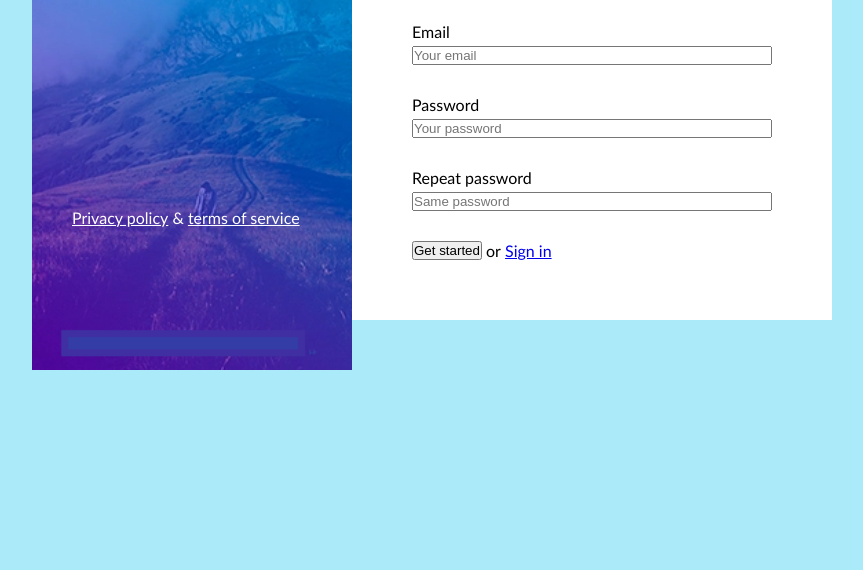
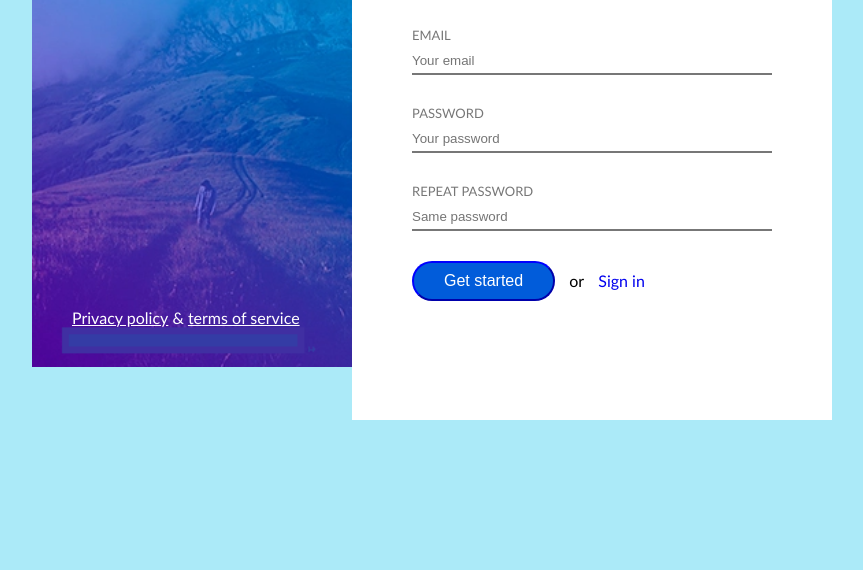
Before and after one commit to julijajarmale/14-Signup, a website: page index.html in a window 1280 px wide. Shown: the part 230-800 px from the top of the page, without its empty margins (208-1071 px from the left). Drawn offline with Linux system fonts and the light colour scheme.

Commit message:
button css

```diff
--- a/css/button.css
+++ b/css/button.css
@@ -0,0 +1,16 @@
+.btn{
+    font-size: 16px;
+    line-height: 20px;
+    padding:8px;
+    padding-left: 30px;
+    padding-right: 30px;
+    border-radius: 20px;
+    border-color: #00f;
+    background-color: #015cda;
+    color: #fff;
+    cursor:pointer
+
+}
+.btn:hover{
+    background-color: #36f;
+}
--- a/css/form.css
+++ b/css/form.css
@@ -6,6 +6,7 @@
     width:100%;
     margin-bottom:30px;
     }
+
 
     .form > .form-row:last-of-type {
     width:100%;
@@ -16,9 +17,32 @@
     width:100%;
     margin-bottom:5px;
     display: inline-block;
+    font-size: 13px;
+    text-transform: uppercase;
+    color: #777;
+
     }
 
 
     .form > .form-row > .input {
     width:100%;
+    border:none;
+    border-bottom: 2px solid #777;
+    padding-top: 5px;
+    padding-bottom:5px;
+
     }
+.form span{
+    line-height: 40px;
+    margin-left: 10px;
+    margin-right: 10px;
+}
+
+.form a{
+    line-height: 40px;
+    text-decoration: none;
+}
+
+.form sa:hover{
+    text-decoration: underline;
+}
--- a/css/main.css
+++ b/css/main.css
@@ -25,20 +25,18 @@ margin-top: 100px;
     background-color: #008fae;
     background-image: url(../img/hill.png);
     color:#fff;
-    height: 500px;
     background-repeat: no-repeat;
     background-position: center;
     background-size: cover;
 
+}
 
-
-}
 .main-title{
 width: 100%;
 color:#fff;
 font-size: 40px;
 font-weight: normal;
-margin-bottom: 250px;
+margin-bottom: 350px;
 }
 
 .bottom-links{
@@ -51,6 +49,7 @@ margin-bottom: 250px;
 
 .right-column{
     width: 60%;
+    height: 550px;
     padding: 60px;
     float: left;
     background-color: #fff;
--- a/index.html
+++ b/index.html
@@ -55,7 +55,7 @@
                 <input id="re-pass" type="password" class="input" placeholder="Same password" required>
             </div>
             <div class="form-row">
-                <button type="submit">Get started</button>
+                <button type="submit" class="btn">Get started</button>
                 <span>or</span>
                 <a href="#">Sign in</a>
             </div>
```
